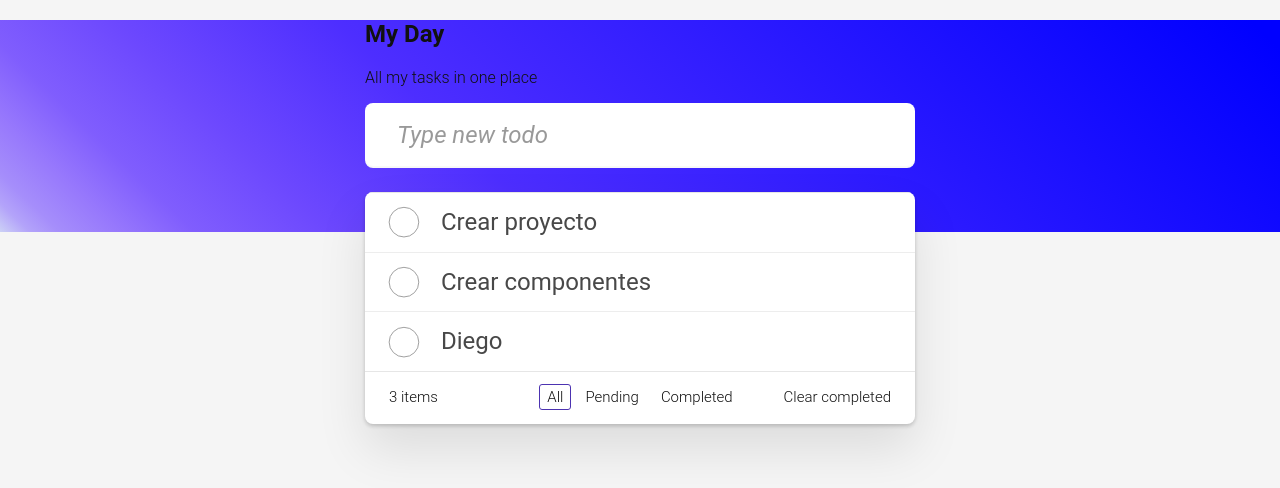
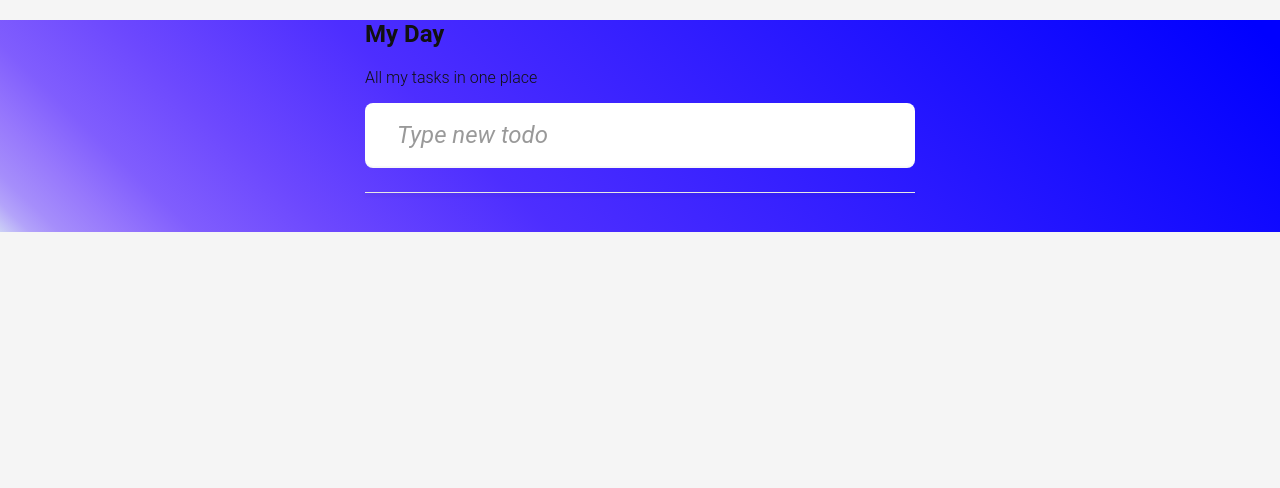
Before and after one commit to dveleper/dodo-app, an Angular app: page / in a window 1280 px wide. Shown: the top 488 px of the page. Built offline with nearby package versions, Linux system fonts and the light colour scheme.

Commit message:
Usando effect para localStorage

```diff
--- a/src/app/pages/home/home.component.html
+++ b/src/app/pages/home/home.component.html
@@ -60,7 +60,7 @@
         </ul>
       </section>
       <!-- This footer should be hidden by default and shown when there are todos -->
-      <footer class="footer">
+      <footer class="footer" *ngIf="tasksByFilter().length > 0">
         <!-- This should be `0 items left` by default -->
         <span class="todo-count">
           <strong>{{ tasksByFilter().length }}</strong>
--- a/src/app/pages/home/home.component.ts
+++ b/src/app/pages/home/home.component.ts
@@ -1,4 +1,4 @@
-import { Component, computed } from '@angular/core';
+import { Component, computed, effect, inject, Injector } from '@angular/core';
 import { CommonModule } from '@angular/common';
 import { signal } from '@angular/core';
 import { FormControl, ReactiveFormsModule, Validators } from '@angular/forms';
@@ -12,23 +12,7 @@
 })
 export class HomeComponent {
 
-  tasks = signal<task[]>([
-    {
-      id: Date.now(),
-      title: 'Crear proyecto',
-      completed: false
-    },
-    {
-      id: Date.now(),
-      title: 'Crear componentes',
-      completed: false
-    },
-    {
-      id: Date.now(),
-      title: 'Diego',
-      completed: false
-    }
-  ]);
+  tasks = signal<task[]>([]);
 
   filter = signal<'all' | 'pending' | 'completed'>('all');
   tasksByFilter = computed(() => {
@@ -49,6 +33,25 @@
       Validators.required
     ]
   });
+
+  injector = inject(Injector);
+
+  ngOnInit() {
+    const storage = localStorage.getItem('tasks');
+    if(storage) {
+      const tasks = JSON.parse(storage);
+      this.tasks.set(tasks);
+    }
+    this.trackTasks();
+  }
+
+  trackTasks() {
+    effect(() => {
+      const tasks = this.tasks();
+      console.log('run effect');
+      localStorage.setItem('tasks', JSON.stringify(tasks));
+    }, { injector: this.injector });
+  }
 
   changHandler() {
     if(this.newTaskCtrl.valid) {
```
